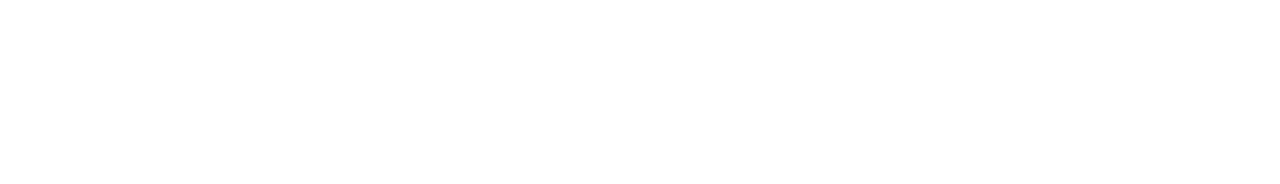
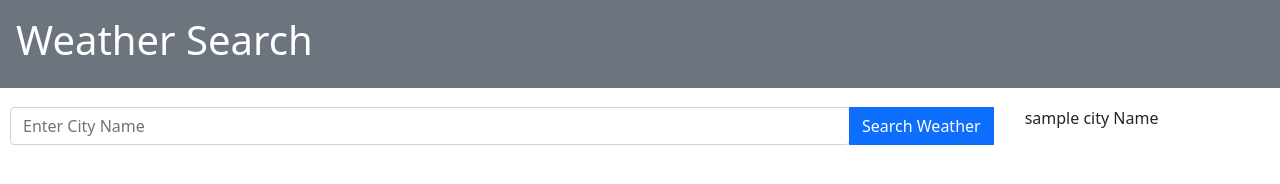
Before and after one commit to mclanea92/Weather-Dashboard, a plain HTML site: page index.html in a window 1280 px wide. Drawn offline with nearby package versions, Linux system fonts and the light colour scheme.

Commit message:
added title and search bar

```diff
--- a/assets/style.css
+++ b/assets/style.css
@@ -0,0 +1,8 @@
+.search-box {
+    align-content: center;
+    padding: 10px;
+}
+
+ul {
+  list-style-type: none;
+}
--- a/index.html
+++ b/index.html
@@ -4,10 +4,36 @@
     <meta charset="UTF-8">
     <meta http-equiv="X-UA-Compatible" content="IE=edge">
     <meta name="viewport" content="width=device-width, initial-scale=1.0">
+    <link href="https://cdn.jsdelivr.net/npm/bootstrap@5.1.3/dist/css/bootstrap.min.css" rel="stylesheet" integrity="sha384-1BmE4kWBq78iYhFldvKuhfTAU6auU8tT94WrHftjDbrCEXSU1oBoqyl2QvZ6jIW3" crossorigin="anonymous">
     <link rel="stylesheet" href="./assets/style.css">
     <title>Weather Dashboard</title>
 </head>
 <body>
+    <header class="p-3 mb-2 bg-secondary text-white">
+        <h1>Weather Search</h1>
+    </header>
+
+    <main>
+        <div class="form-row align-items-center
+        input-group search-box">
+            <div class="col-8">
+              <input type="search" id="form1" class="form-control" placeholder="Enter City Name"/>
+              <!-- <label class="form-label" for="form1">Search</label> -->
+            </div>
+            <button type="button" class="btn btn-primary">
+              Search Weather
+            </button>
+            <ul class="col-2">
+                <li>
+                    sample city Name
+
+                </li>
+            </ul>
+          </div>
+
+
+
+    </main>
 
 
     <script src="/assets/script.js"></script>
```
